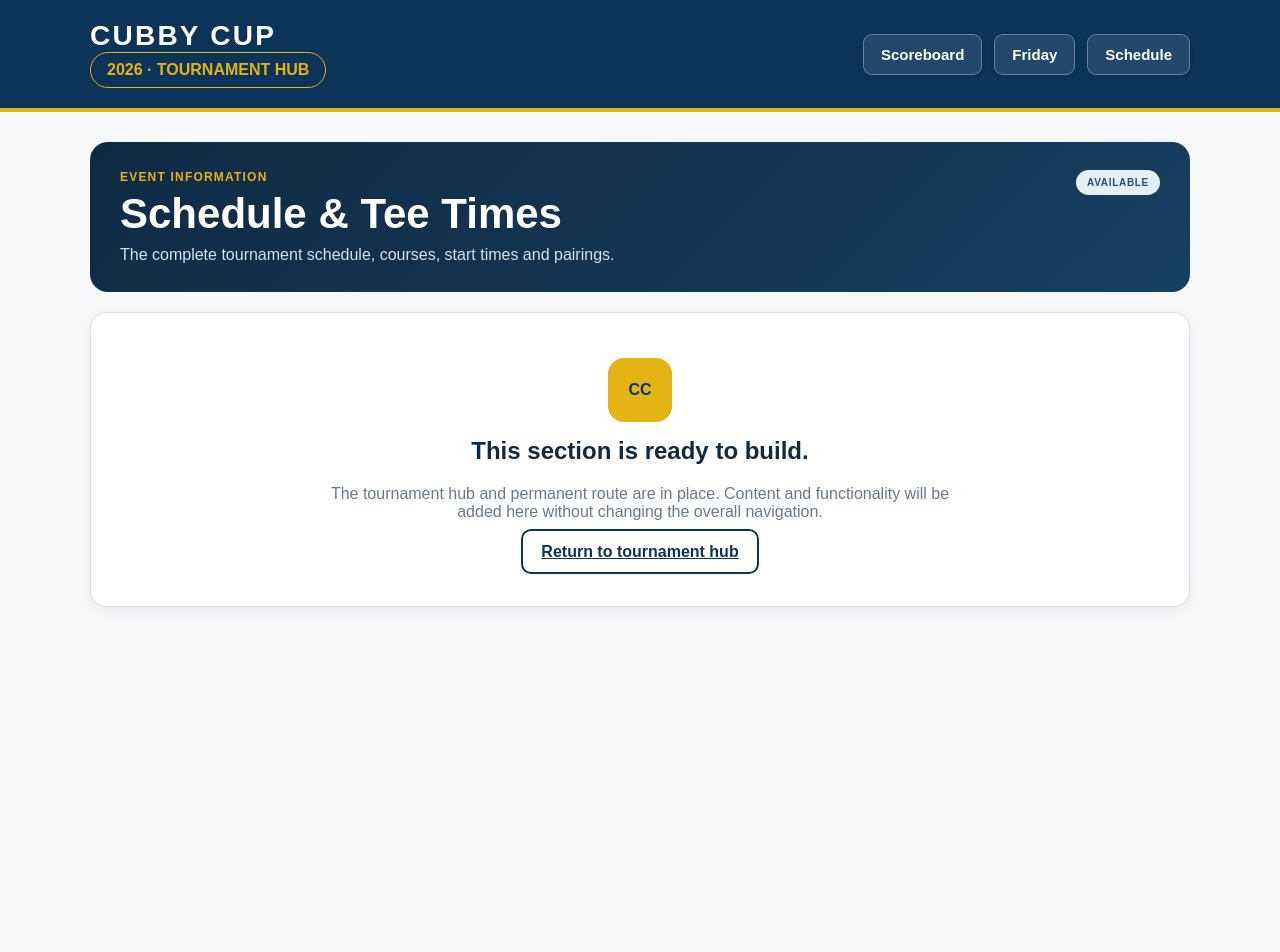
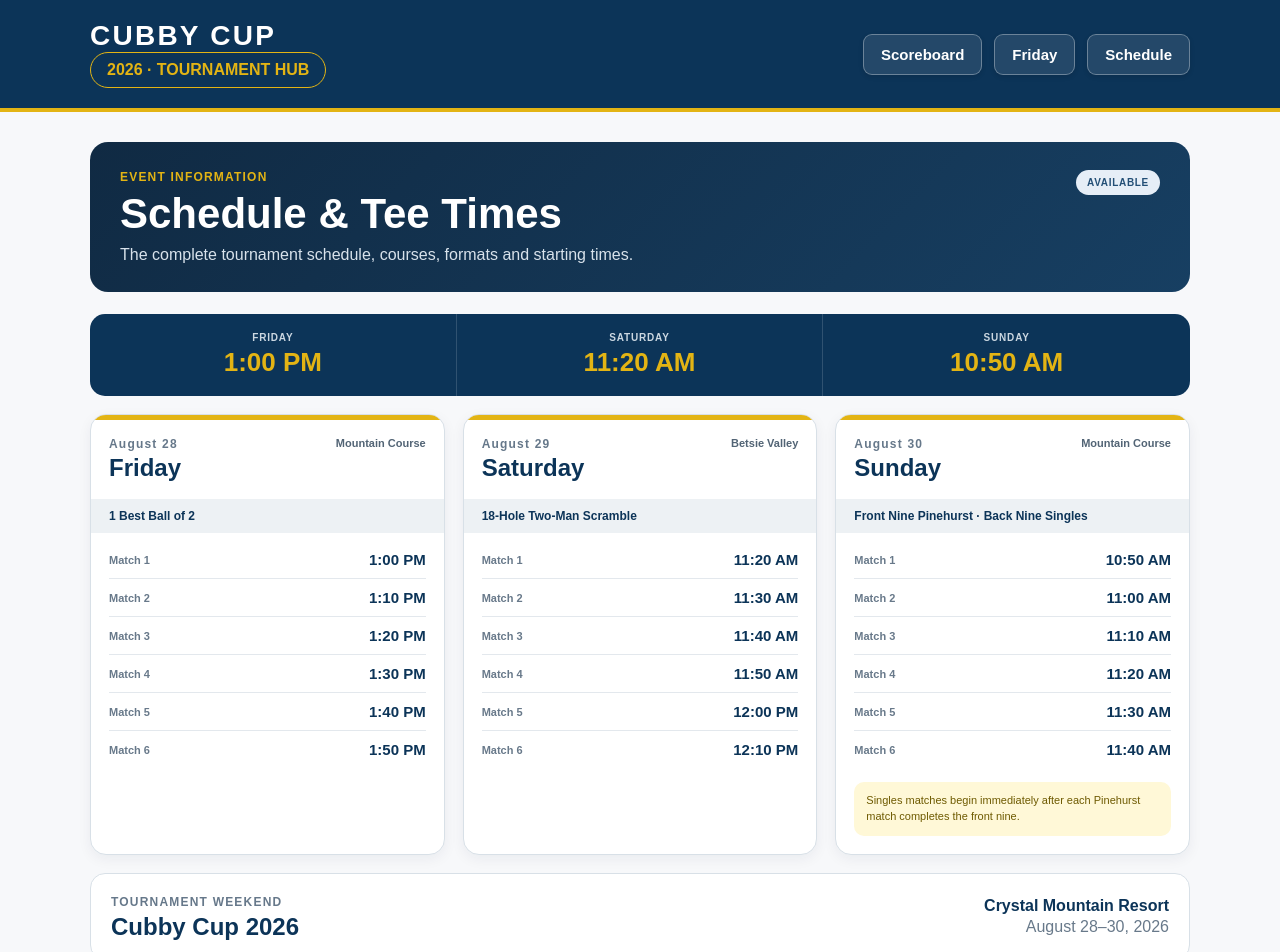
Before and after one commit to wjluyk-app/vet-head-app, a Next.js app: page /schedule in a window 1280 px wide. Shown: the top 952 px of the page. Before the commit the page ends 800 px from the top, so only its background shows below. Built offline with nearby package versions, Linux system fonts and the light colour scheme.

Commit message:
Build schedule and tee times section

```diff
--- a/src/app/globals.css
+++ b/src/app/globals.css
@@ -570,3 +570,155 @@ main { width: min(1100px, 94vw); margin: 30px auto 60px; }
   .pairingVersus { min-height:28px; }
   .pairingSam { text-align:left; }
 }
+
+
+/* Schedule & Tee Times */
+.scheduleOverview {
+  margin-top:22px;
+  display:grid;
+  grid-template-columns:repeat(3,1fr);
+  background:var(--navy);
+  color:white;
+  border-radius:15px;
+  overflow:hidden;
+}
+.scheduleOverview div {
+  padding:18px;
+  text-align:center;
+  border-right:1px solid rgba(255,255,255,.15);
+}
+.scheduleOverview div:last-child {
+  border-right:0;
+}
+.scheduleOverview span {
+  display:block;
+  font-size:10px;
+  font-weight:900;
+  letter-spacing:.08em;
+  color:#cbd7e1;
+}
+.scheduleOverview strong {
+  display:block;
+  margin-top:4px;
+  font-size:26px;
+  color:var(--gold);
+}
+.scheduleGrid {
+  margin-top:18px;
+  display:grid;
+  grid-template-columns:repeat(3,minmax(0,1fr));
+  gap:18px;
+}
+.scheduleCard {
+  background:white;
+  border:1px solid #d8e0e7;
+  border-radius:16px;
+  overflow:hidden;
+  box-shadow:0 4px 14px rgba(16,42,67,.06);
+}
+.scheduleCardHeader {
+  padding:17px 18px;
+  display:flex;
+  justify-content:space-between;
+  align-items:flex-start;
+  gap:12px;
+  border-top:5px solid var(--gold);
+}
+.scheduleCardHeader h2 {
+  margin:3px 0 0;
+  color:var(--navy);
+}
+.scheduleCardHeader > span {
+  font-size:11px;
+  font-weight:900;
+  color:#526475;
+  text-align:right;
+}
+.scheduleFormat {
+  padding:10px 18px;
+  background:#edf1f4;
+  color:var(--navy);
+  font-size:12px;
+  font-weight:900;
+}
+.teeTimeGrid {
+  padding:8px 18px 14px;
+}
+.teeTimeRow {
+  display:flex;
+  justify-content:space-between;
+  align-items:center;
+  padding:10px 0;
+  border-bottom:1px solid #e3e8ed;
+}
+.teeTimeRow:last-child {
+  border-bottom:0;
+}
+.teeTimeRow span {
+  color:#68798a;
+  font-size:11px;
+  font-weight:800;
+}
+.teeTimeRow strong {
+  color:var(--navy);
+  font-size:15px;
+}
+.scheduleNote {
+  margin:0 18px 18px;
+  padding:11px 12px;
+  border-radius:10px;
+  background:#fff8d7;
+  color:#6e5a00;
+  font-size:11px;
+  line-height:1.45;
+}
+.scheduleSummaryCard {
+  margin-top:18px;
+  background:white;
+  border:1px solid #d8e0e7;
+  border-radius:15px;
+  padding:18px 20px;
+  display:flex;
+  justify-content:space-between;
+  align-items:center;
+  gap:20px;
+}
+.scheduleSummaryCard h2 {
+  margin:3px 0 0;
+  color:var(--navy);
+}
+.scheduleSummaryCard > div:last-child {
+  text-align:right;
+  display:flex;
+  flex-direction:column;
+  gap:3px;
+  color:#68798a;
+}
+.scheduleSummaryCard strong {
+  color:var(--navy);
+}
+
+@media (max-width:900px) {
+  .scheduleGrid {
+    grid-template-columns:1fr;
+  }
+}
+@media (max-width:650px) {
+  .scheduleOverview {
+    grid-template-columns:1fr;
+  }
+  .scheduleOverview div {
+    border-right:0;
+    border-bottom:1px solid rgba(255,255,255,.15);
+  }
+  .scheduleOverview div:last-child {
+    border-bottom:0;
+  }
+  .scheduleSummaryCard {
+    align-items:flex-start;
+    flex-direction:column;
+  }
+  .scheduleSummaryCard > div:last-child {
+    text-align:left;
+  }
+}
--- a/src/app/schedule/page.tsx
+++ b/src/app/schedule/page.tsx
@@ -1,12 +1,101 @@
 import TournamentSectionShell from "@/components/TournamentSectionShell";
+import seed from "@/data/2026-workbook-seed.json";
+
+function formatTime(value: string) {
+  const [hourText, minute] = value.split(":");
+  const hour = Number(hourText);
+  const suffix = hour >= 12 ? "PM" : "AM";
+  return `${hour % 12 || 12}:${minute} ${suffix}`;
+}
+
+const schedule = [
+  {
+    day: "Friday",
+    date: "August 28",
+    course: "Mountain Course",
+    format: "1 Best Ball of 2",
+    times: ["13:00:00", "13:10:00", "13:20:00", "13:30:00", "13:40:00", "13:50:00"],
+  },
+  {
+    day: "Saturday",
+    date: "August 29",
+    course: "Betsie Valley",
+    format: "18-Hole Two-Man Scramble",
+    times: ["11:20:00", "11:30:00", "11:40:00", "11:50:00", "12:00:00", "12:10:00"],
+  },
+  {
+    day: "Sunday",
+    date: "August 30",
+    course: "Mountain Course",
+    format: "Front Nine Pinehurst · Back Nine Singles",
+    times: ["10:50:00", "11:00:00", "11:10:00", "11:20:00", "11:30:00", "11:40:00"],
+  },
+];
 
 export default function Page() {
   return (
     <TournamentSectionShell
       eyebrow="EVENT INFORMATION"
       title="Schedule & Tee Times"
-      description="The complete tournament schedule, courses, start times and pairings."
+      description="The complete tournament schedule, courses, formats and starting times."
       status="Available"
-    />
+    >
+      <section className="scheduleOverview">
+        <div>
+          <span>FRIDAY</span>
+          <strong>1:00 PM</strong>
+        </div>
+        <div>
+          <span>SATURDAY</span>
+          <strong>11:20 AM</strong>
+        </div>
+        <div>
+          <span>SUNDAY</span>
+          <strong>10:50 AM</strong>
+        </div>
+      </section>
+
+      <section className="scheduleGrid">
+        {schedule.map((item) => (
+          <article className="scheduleCard" key={item.day}>
+            <div className="scheduleCardHeader">
+              <div>
+                <div className="smallLabel">{item.date}</div>
+                <h2>{item.day}</h2>
+              </div>
+              <span>{item.course}</span>
+            </div>
+
+            <div className="scheduleFormat">{item.format}</div>
+
+            <div className="teeTimeGrid">
+              {item.times.map((time, index) => (
+                <div className="teeTimeRow" key={time}>
+                  <span>Match {index + 1}</span>
+                  <strong>{formatTime(time)}</strong>
+                </div>
+              ))}
+            </div>
+
+            {item.day === "Sunday" && (
+              <div className="scheduleNote">
+                Singles matches begin immediately after each Pinehurst match completes the front nine.
+              </div>
+            )}
+          </article>
+        ))}
+      </section>
+
+      <section className="scheduleSummaryCard">
+        <div>
+          <span className="smallLabel">TOURNAMENT WEEKEND</span>
+          <h2>{seed.tournament.name} {seed.tournament.year}</h2>
+        </div>
+        <div>
+          <strong>{seed.tournament.venue}</strong>
+          <span>August 28–30, 2026</span>
+        </div>
+      </section>
+    </TournamentSectionShell>
   );
 }
```
